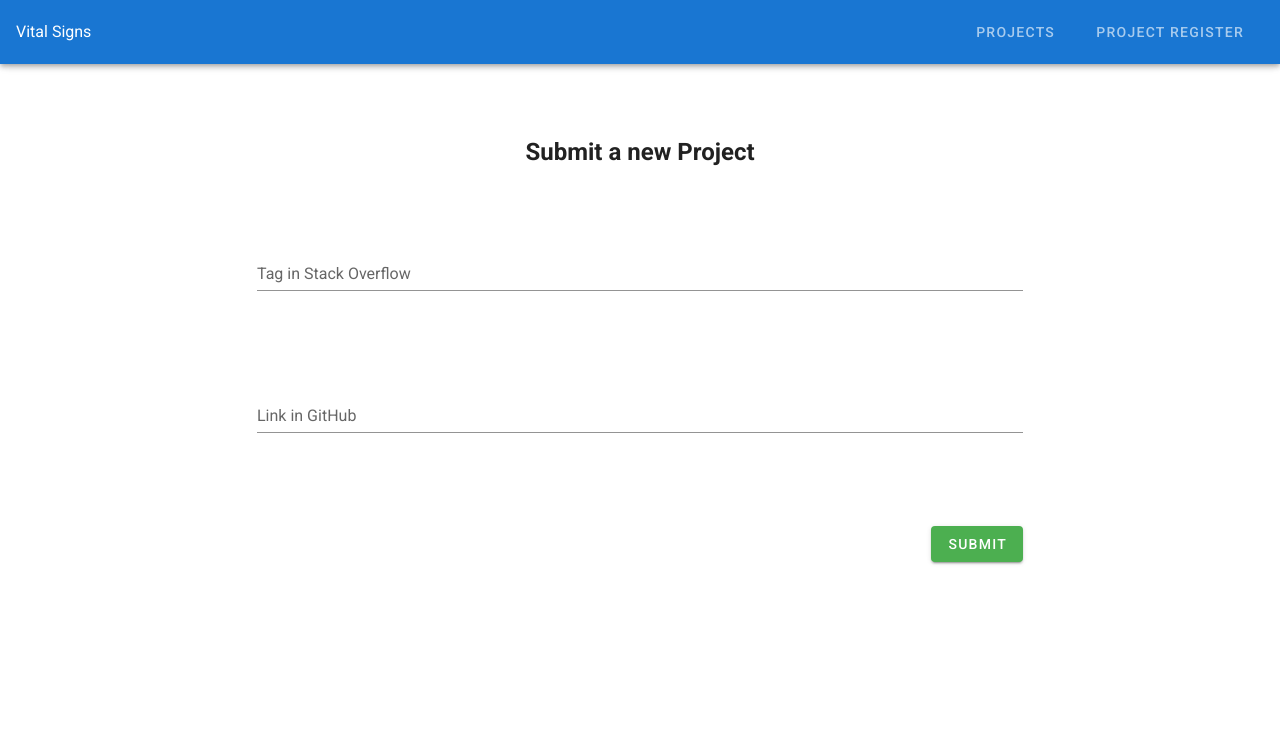
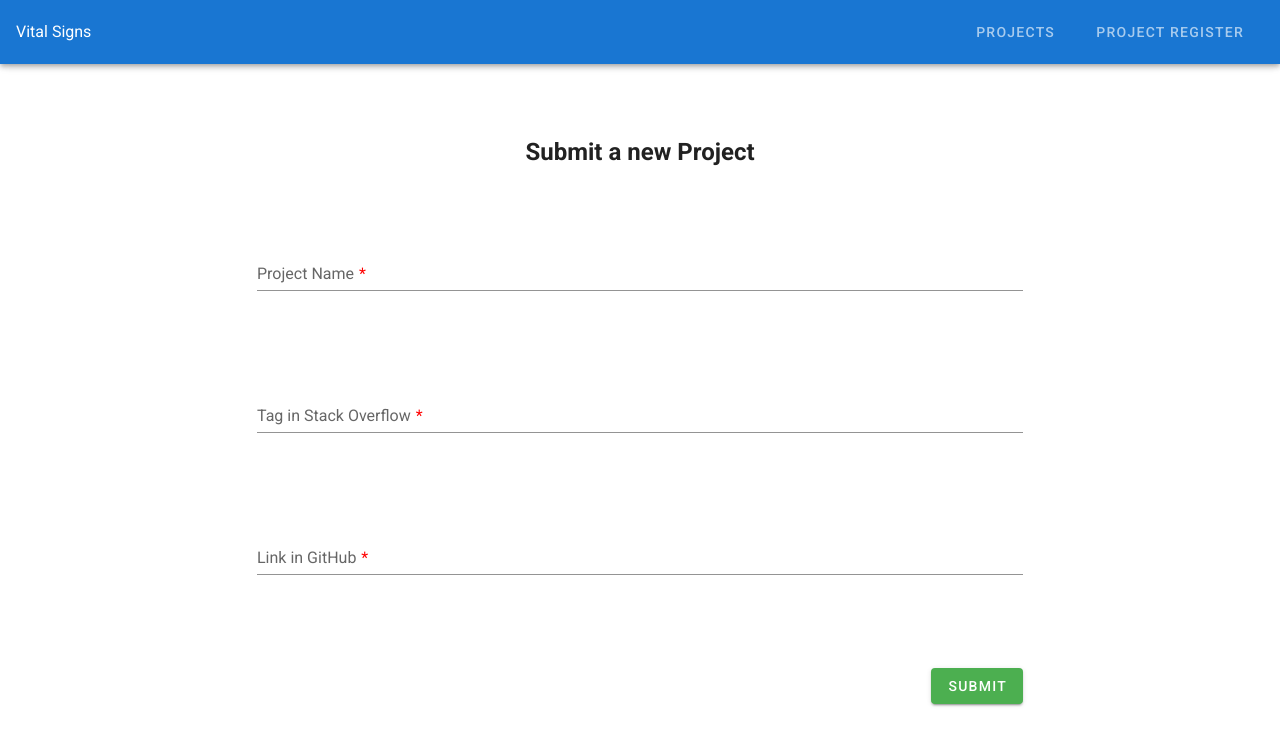
Before and after one commit to FelipeSoupinski/vital-signs, a Vue app in the folder app/: page /project-register in a window 1280 px wide. Shown: the top 746 px of the page. Built offline with nearby package versions, Linux system fonts and the light colour scheme.

Commit message:
feat: add project name in register component and mandatory fields sinalization with red asterysk.

```diff
--- a/app/src/components/ProjectRegister.vue
+++ b/app/src/components/ProjectRegister.vue
@@ -5,6 +5,7 @@
     data: () => ({
       valid: true,
       form: {
+        name: '',
         tagStackOverflow: null,
         linkGitHub: null,
       }
@@ -37,10 +38,28 @@
       <v-row class="justify-center text-center mt-15">
         <v-col cols="8">
           <v-text-field
+            v-model="form.name"
+            :rules="[required]"
+          >
+            <template #label>
+              <span>Project Name</span>
+              <span class="mandatory">*</span>
+            </template>
+          </v-text-field>
+        </v-col>
+      </v-row>
+
+      <v-row class="justify-center text-center mt-15">
+        <v-col cols="8">
+          <v-text-field
             v-model="form.tagStackOverflow"
-            label="Tag in Stack Overflow"
             :rules="[required]"
-          ></v-text-field>
+          >
+            <template #label>
+              <span>Tag in Stack Overflow</span>
+              <span class="mandatory">*</span>
+            </template>
+          </v-text-field>
         </v-col>
       </v-row>
 
@@ -48,9 +67,13 @@
         <v-col cols="8">
           <v-text-field
             v-model="form.linkGitHub"
-            label="Link in GitHub"
             :rules="[required]"
-          ></v-text-field>
+          >
+            <template #label>
+              <span>Link in GitHub</span>
+              <span class="mandatory">*</span>
+            </template>
+          </v-text-field>
         </v-col>
       </v-row>
 
@@ -75,6 +98,10 @@
     height: 100%;
     .form {
       margin-top: 5%;
+      .mandatory {
+        color: red;
+        margin-left: 5px;
+      }
     }
   }
 </style>
```
